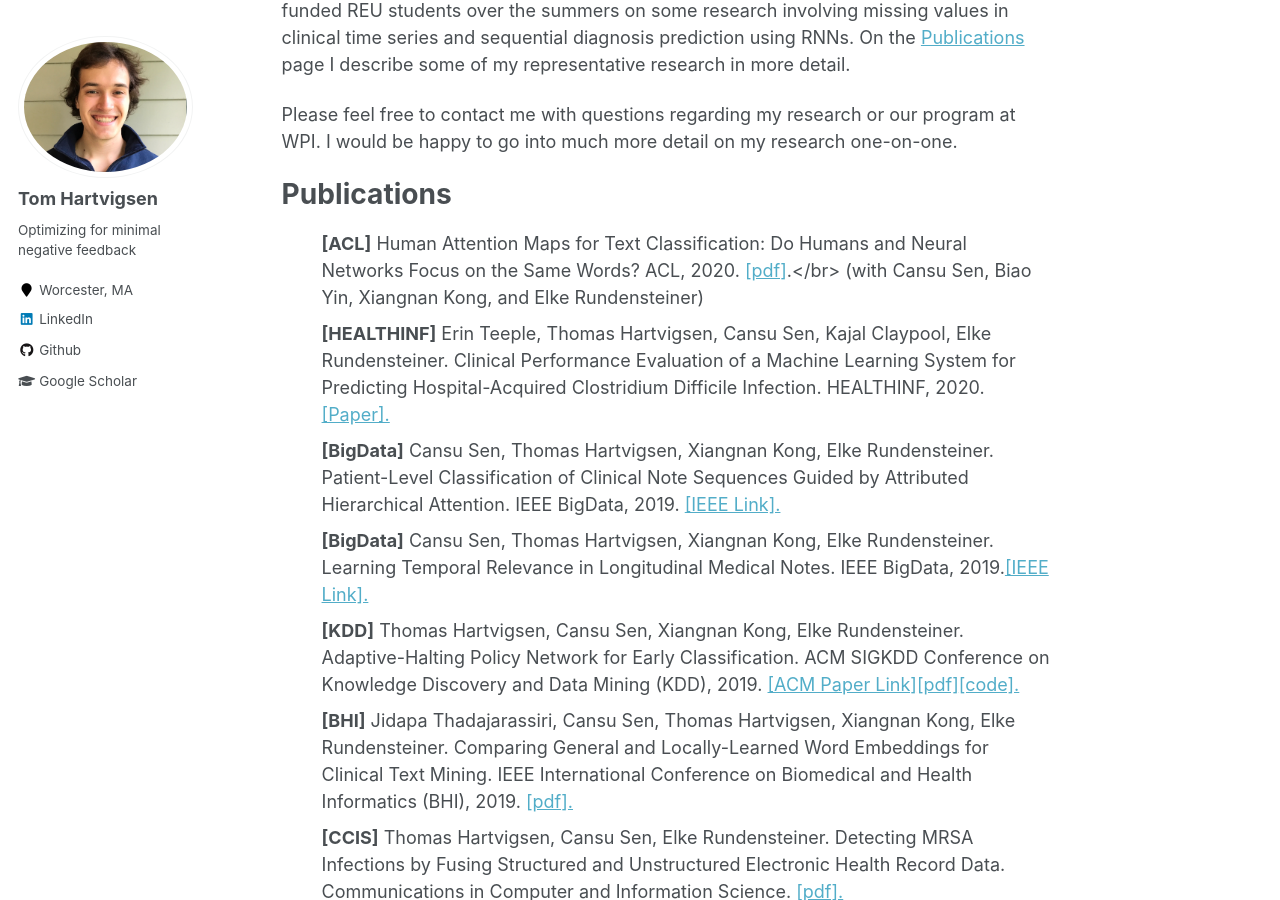
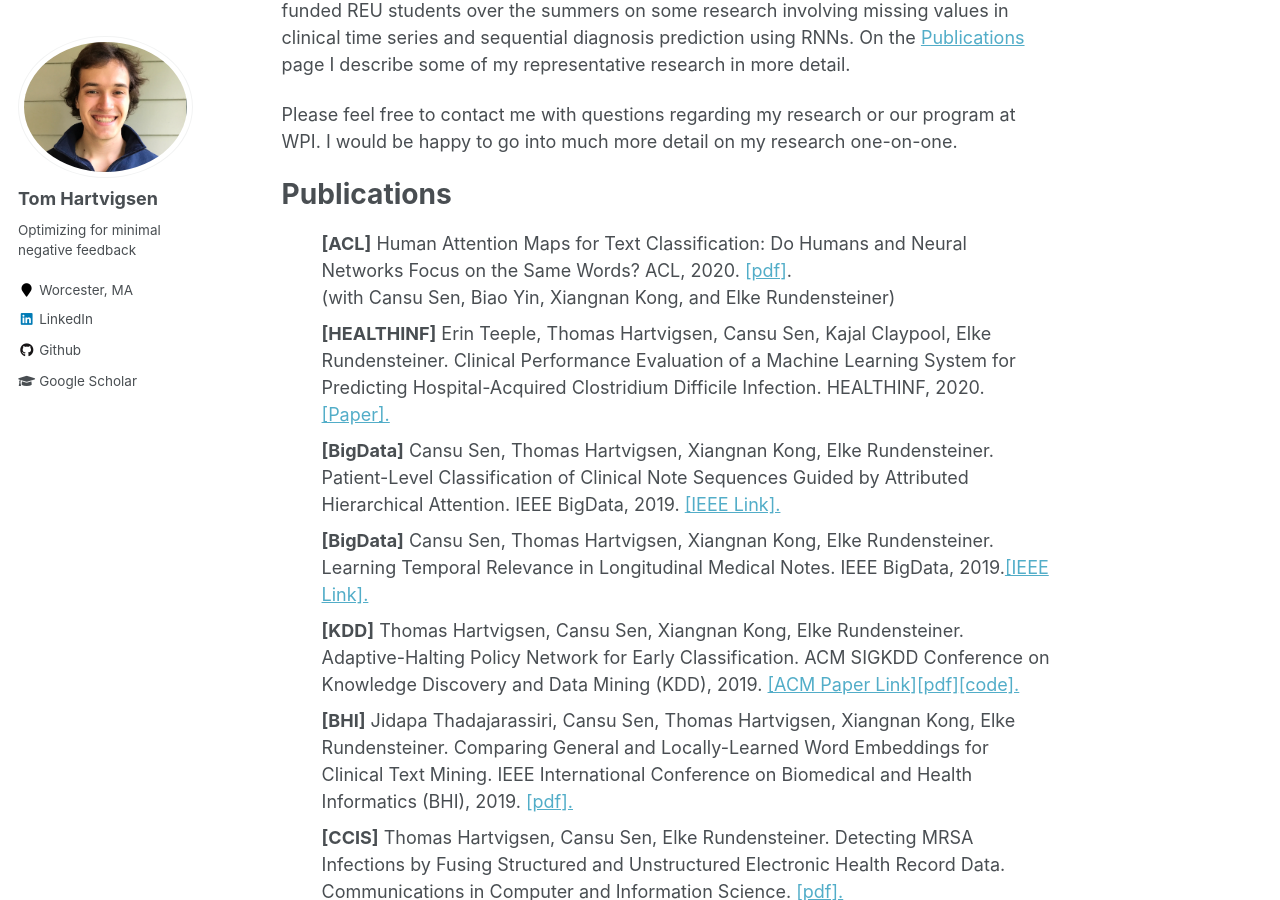
Before and after one commit to Thartvigsen/thartvigsen.github.io, a Jekyll site: the page built from _pages/about.md, in a window 1280 px wide and 900 px high, scrolled down 743 px. Built offline with Jekyll 4.4.1, drawn with Linux system fonts in a browser that asks for light colours.

Commit message:
line break

```diff
--- a/_pages/about.md
+++ b/_pages/about.md
@@ -24,7 +24,7 @@ Please feel free to contact me with questions regarding my research or our progr
 
 # Publications
 <ul style="list-style: none;">
-<li><b>[ACL]</b> Human Attention Maps for Text Classification: Do Humans and Neural Networks Focus on the Same Words? ACL, 2020. <a href="files/acl20.pdf">[pdf]</a>.</br> (with Cansu Sen, Biao Yin, Xiangnan Kong, and Elke Rundensteiner)</li>
+<li><b>[ACL]</b> Human Attention Maps for Text Classification: Do Humans and Neural Networks Focus on the Same Words? ACL, 2020. <a href="files/acl20.pdf">[pdf]</a>.<br /> (with Cansu Sen, Biao Yin, Xiangnan Kong, and Elke Rundensteiner)</li>
 <li><b>[HEALTHINF]</b> Erin Teeple, Thomas Hartvigsen, Cansu Sen, Kajal Claypool, Elke Rundensteiner.
 Clinical Performance Evaluation of a Machine Learning System for Predicting Hospital-Acquired Clostridium Difficile Infection. HEALTHINF, 2020. <a href="https://www.scitepress.org/PublicationsDetail.aspx?ID=23u2EM1O4ro%3d&t=1">[Paper].</a></li>
 <li><b>[BigData]</b> Cansu Sen, Thomas Hartvigsen, Xiangnan Kong, Elke Rundensteiner. Patient-Level Classification of Clinical Note Sequences Guided by Attributed Hierarchical Attention. IEEE BigData, 2019. <a href="https://ieeexplore.ieee.org/abstract/document/9006403">[IEEE Link].</a></li>
```
